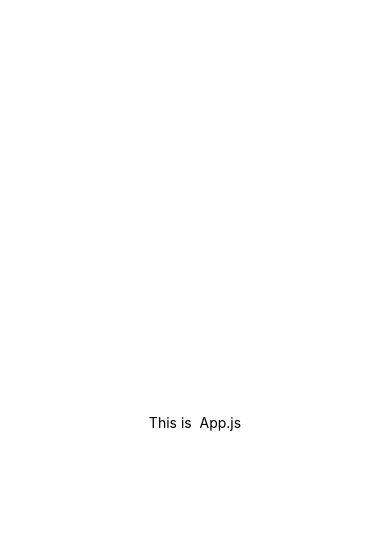
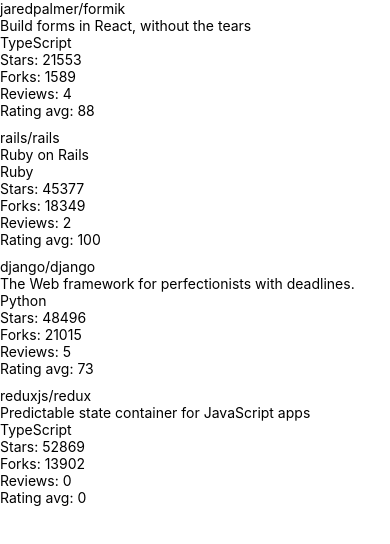
Before and after one commit to e2f5db0/fullstackopen_react-native, a React Native app: screen / in a window 390 px wide. Shown: the top 544 px of the page. Built offline with nearby package versions, Linux system fonts and the light colour scheme.

Commit message:
Complete exercise 10.3

```diff
--- a/App.js
+++ b/App.js
@@ -1,20 +1,7 @@
-import { StatusBar } from 'expo-status-bar';
-import { StyleSheet, Text, View } from 'react-native';
+import Main from './src/components/Main';
 
-export default function App() {
-  return (
-    <View style={styles.container}>
-      <Text>This is  App.js</Text>
-      <StatusBar style="auto" />
-    </View>
-  );
+const App = () => {
+  return <Main />;
 }
 
-const styles = StyleSheet.create({
-  container: {
-    flex: 1,
-    backgroundColor: '#fff',
-    alignItems: 'center',
-    justifyContent: 'center',
-  },
-});
+export default App;
--- /dev/null
+++ b/src/components/Main.jsx
@@ -0,0 +1,21 @@
+import Constants from 'expo-constants';
+import { StyleSheet, View } from 'react-native';
+import RepositoryList from './RepositoryList';
+
+const styles = StyleSheet.create({
+  container: {
+    marginTop: Constants.statusBarHeight,
+    flexGrow: 1,
+    flexShrink: 1,
+  },
+});
+
+const Main = () => {
+  return (
+    <View style={styles.container}>
+      <RepositoryList />
+    </View>
+  );
+};
+
+export default Main;
--- /dev/null
+++ b/src/components/RepositoryItem.jsx
@@ -0,0 +1,17 @@
+import { Text, View } from 'react-native';
+
+const RepositoryItem = ({ item }) => {
+    return (
+        <View>
+            <Text>{item.fullName}</Text>
+            <Text>{item.description}</Text>
+            <Text>{item.language}</Text>
+            <Text>Stars: {item.stargazersCount}</Text>
+            <Text>Forks: {item.forksCount}</Text>
+            <Text>Reviews: {item.reviewCount}</Text>
+            <Text>Rating avg: {item.ratingAverage}</Text>
+        </View>
+    )
+};
+
+export default RepositoryItem;
--- /dev/null
+++ b/src/components/RepositoryList.jsx
@@ -0,0 +1,69 @@
+import { FlatList, View, StyleSheet } from 'react-native';
+import RepositoryItem from './RepositoryItem';
+
+const styles = StyleSheet.create({
+  separator: {
+    height: 10,
+  },
+});
+
+const repositories = [
+  {
+    id: 'jaredpalmer.formik',
+    fullName: 'jaredpalmer/formik',
+    description: 'Build forms in React, without the tears',
+    language: 'TypeScript',
+    forksCount: 1589,
+    stargazersCount: 21553,
+    ratingAverage: 88,
+    reviewCount: 4,
+    ownerAvatarUrl: 'https://avatars2.githubusercontent.com/u/4060187?v=4',
+  },
+  {
+    id: 'rails.rails',
+    fullName: 'rails/rails',
+    description: 'Ruby on Rails',
+    language: 'Ruby',
+    forksCount: 18349,
+    stargazersCount: 45377,
+    ratingAverage: 100,
+    reviewCount: 2,
+    ownerAvatarUrl: 'https://avatars1.githubusercontent.com/u/4223?v=4',
+  },
+  {
+    id: 'django.django',
+    fullName: 'django/django',
+    description: 'The Web framework for perfectionists with deadlines.',
+    language: 'Python',
+    forksCount: 21015,
+    stargazersCount: 48496,
+    ratingAverage: 73,
+    reviewCount: 5,
+    ownerAvatarUrl: 'https://avatars2.githubusercontent.com/u/27804?v=4',
+  },
+  {
+    id: 'reduxjs.redux',
+    fullName: 'reduxjs/redux',
+    description: 'Predictable state container for JavaScript apps',
+    language: 'TypeScript',
+    forksCount: 13902,
+    stargazersCount: 52869,
+    ratingAverage: 0,
+    reviewCount: 0,
+    ownerAvatarUrl: 'https://avatars3.githubusercontent.com/u/13142323?v=4',
+  },
+];
+
+const ItemSeparator = () => <View style={styles.separator} />;
+
+const RepositoryList = () => {
+  return (
+    <FlatList
+      data={repositories}
+      ItemSeparatorComponent={ItemSeparator}
+      renderItem={RepositoryItem}
+    />
+  );
+};
+
+export default RepositoryList;
```
